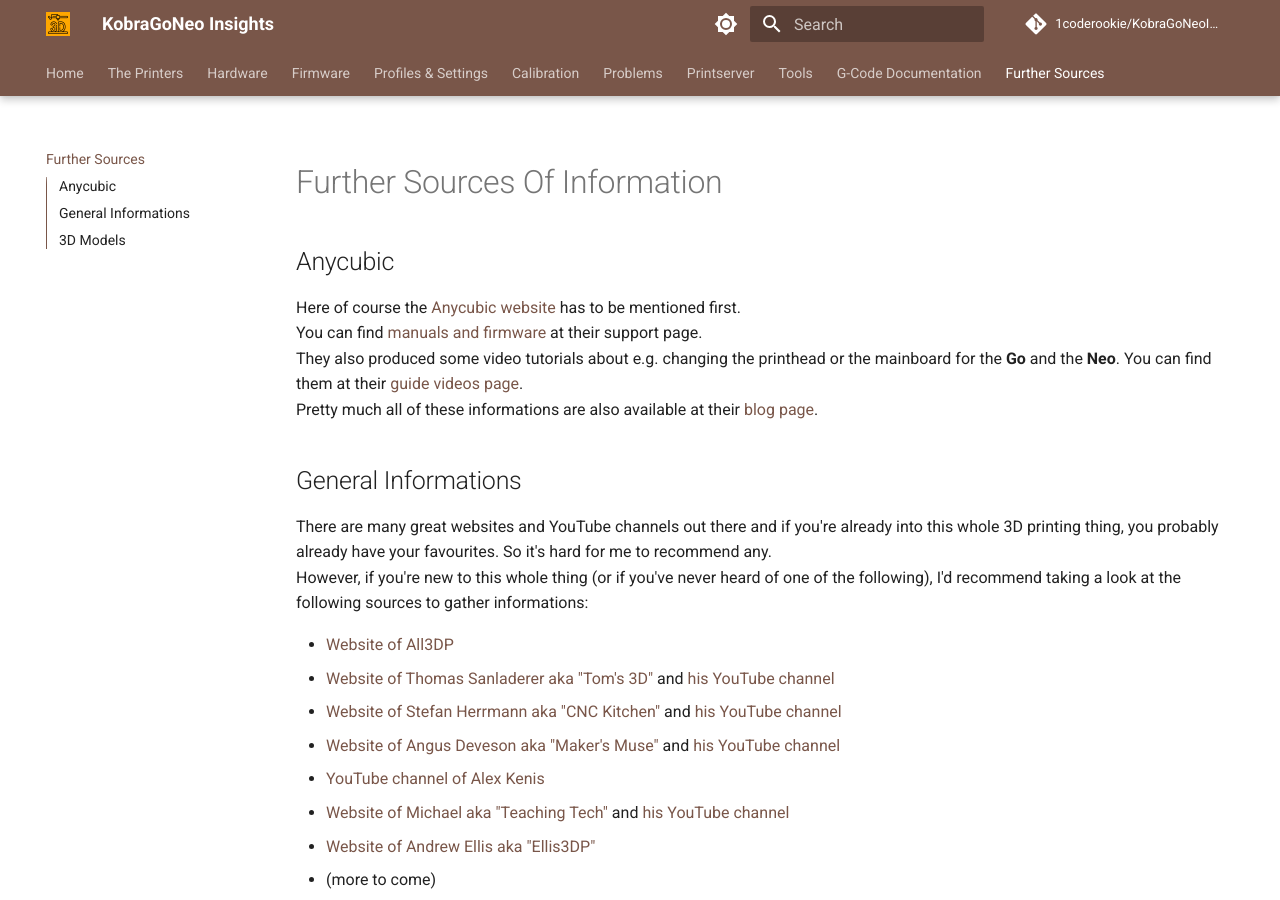
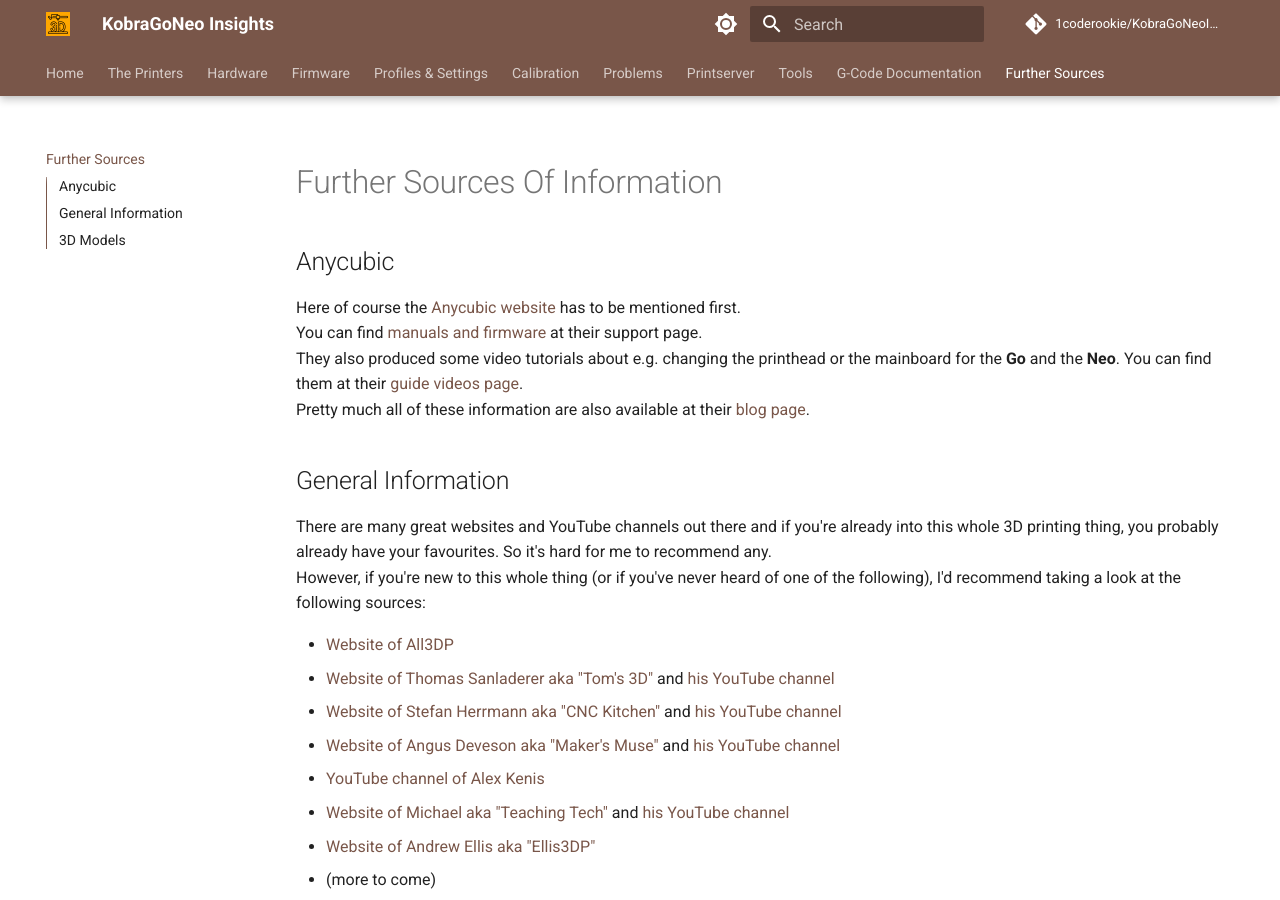
Before and after one commit to 1coderookie/KobraGoNeoInsights, an MkDocs documentation site: the page built from docs/further_sources.md, in a window 1280 px wide and 900 px high. Built offline with MkDocs 1.6.1 and Material for MkDocs 9.7.7, drawn with Linux system fonts in a browser that asks for light colours; comment, search, counter and statistics services are not loaded.

Commit message:
Update further_sources.md

```diff
--- a/docs/further_sources.md
+++ b/docs/further_sources.md
@@ -6,11 +6,11 @@
 Here of course the [Anycubic website](https://www.anycubic.com) has to be mentioned first.
 You can find [manuals and firmware](https://www.anycubic.com/pages/firmware-software) at their support page.
 They also produced some video tutorials about e.g. changing the printhead or the mainboard for the **Go** and the **Neo**. You can find them at their [guide videos page](https://www.anycubic.com/pages/guide-videos).
-Pretty much all of these informations are also available at their [blog page](https://www.anycubic.com/blogs/news/all-you-need-to-know-about-kobra-series).
+Pretty much all of these information are also available at their [blog page](https://www.anycubic.com/blogs/news/all-you-need-to-know-about-kobra-series).
 
-## General Informations
+## General Information
 There are many great websites and YouTube channels out there and if you're already into this whole 3D printing thing, you probably already have your favourites. So it's hard for me to recommend any.
-However, if you're new to this whole thing (or if you've never heard of one of the following), I'd recommend taking a look at the following sources to gather informations:
+However, if you're new to this whole thing (or if you've never heard of one of the following), I'd recommend taking a look at the following sources:
 
 - [Website of All3DP](https://all3dp.com/)
 - [Website of Thomas Sanladerer aka "Tom's 3D"](https://toms3d.org/) and [his YouTube channel](https://www.youtube.com/thomassanladerer)
```
